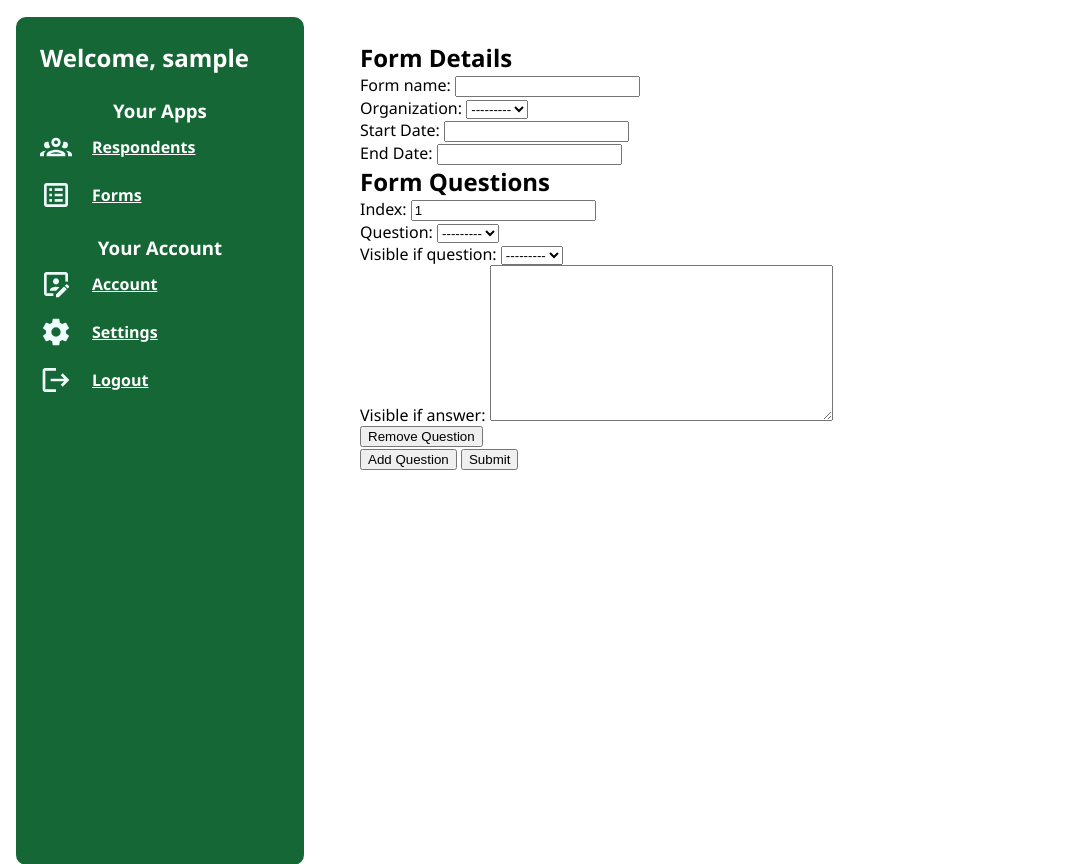
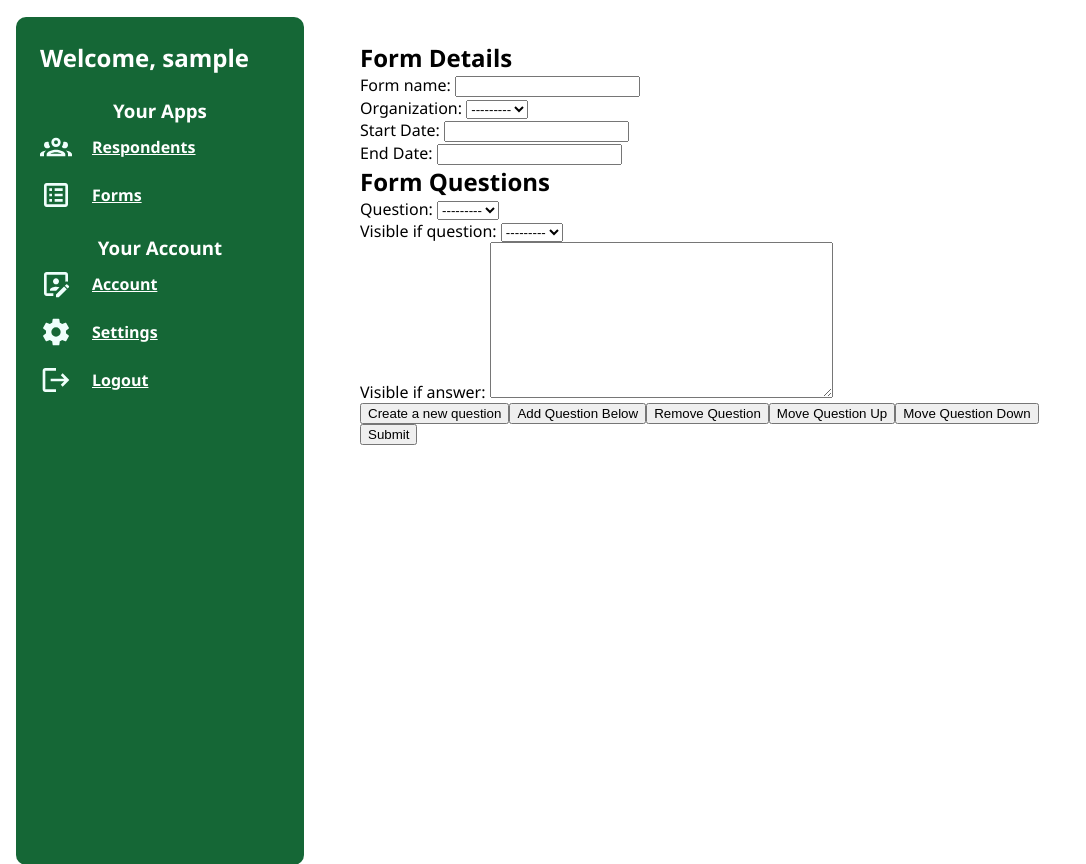
Before and after one commit to jayrosato/bonaso-data-viewer, a Django app: page /forms/new in a window 1280 px wide. Shown: the part 175-1039 px from the top of the page, without its empty margins (0-1086 px from the left). Run offline with Django 5.2, Linux system fonts and the light colour scheme; the visitor is signed in with stand-in values (Sample User, id 1); data that the repository does not hold is empty.

Commit message:
Updated Create/edit form view.
The create and edit form view is now much more useful. Users
can now move questions around, insert questions positionally,
and edit/create questions from the edit form menu (if no question is selected,
it will link the user to a create question view). A big challenge
with this is that to create or edit a question, you would
have to refresh the edit form page for it to take effect, which
would remove all the current edits.

```diff
--- a/backend/bdvBackend/forms/forms.py
+++ b/backend/bdvBackend/forms/forms.py
@@ -82,5 +82,5 @@ class FormQuestionForm(forms.ModelForm):
     class Meta:
         model = FormQuestion
         fields = [
-            'index', 'question', 'visible_if_question', 'visible_if_answer'
+            'question', 'visible_if_question', 'visible_if_answer'
         ]
--- a/backend/bdvBackend/forms/models.py
+++ b/backend/bdvBackend/forms/models.py
@@ -106,7 +106,7 @@ class FormQuestion(models.Model):
     class Meta:
         db_table_comment = 'Table containing a list of questions asked in a particular form.'
         ordering = ['form', 'question']
-        unique_together = ['form', 'question']
+        #unique_together = ['form', 'question']
 
 class Option(models.Model):
     question = models.ForeignKey(Question, on_delete=models.CASCADE)
--- a/backend/bdvBackend/forms/static/forms/editFormLogic.js
+++ b/backend/bdvBackend/forms/static/forms/editFormLogic.js
@@ -1,3 +1,4 @@
+//get cookie for csrf
 function getCookie(name) {
     let cookieValue = null;
     if (document.cookie && document.cookie !== '') {
@@ -15,33 +16,180 @@ function getCookie(name) {
 
 const csrftoken = getCookie('csrftoken');
 
-const div = document.querySelector('.questions');
+//question is thequestionsList that contains all of the form questions
+const questionsList = document.querySelector('.questions');
 
-const addQuestionButton = document.getElementById('add_question');
-addQuestionButton.onclick = () => addQuestion();
-const questions = document.getElementsByClassName('existing_question')
+//get the url for the question window
+const url = questionsList.getAttribute('url')
+console.log(url)
+//so that we can utilize Django forms (instead of building everything from scratch), html comes
+//prepopualted with at least one instance of the form built in.
+//but for it to be usable, it needs buttons allowing a user to remove it or adjust its position,
+//so add those buttons to each element that already exists (as indicated by it possessing the existing question class)
+const questions = document.getElementsByClassName('existing-question')
 Array.from(questions).forEach((q) => {
-    const removeOptionButton = document.createElement('button');
-    removeOptionButton.innerText = 'Remove Question';
-    removeOptionButton.onclick = () => {div.removeChild(q); index--};
-    q.appendChild(removeOptionButton);
+    const createQuestionButton = document.createElement('button');
+    createQuestionButton.innerText = 'Create a new question';
+    createQuestionButton.type = ('button');
+    createQuestionButton.onclick = () => createQWindow(q);
+    q.appendChild(createQuestionButton);
+
+    const addQuestionButton = document.createElement('button');
+    addQuestionButton.innerText = 'Add Question Below';
+    addQuestionButton.type = ('button');
+    addQuestionButton.onclick = () => addQuestion(q);
+    q.appendChild(addQuestionButton);
+
+    const removeQuestionButton = document.createElement('button');
+    removeQuestionButton.innerText = 'Remove Question';
+    removeQuestionButton.type = ('button');
+    removeQuestionButton.onclick = () => removeQuestion(q);
+    q.appendChild(removeQuestionButton);
+
+    const shiftQUpButton = document.createElement('button');
+    shiftQUpButton.innerText = 'Move Question Up';
+    shiftQUpButton.setAttribute('type', 'button');
+    shiftQUpButton.onclick = () => shiftQUp(q);
+    q.appendChild(shiftQUpButton);
+
+    const shiftQDownButton = document.createElement('button');
+    shiftQDownButton.innerText = 'Move Question Down';
+    shiftQDownButton.setAttribute('type', 'button');
+    shiftQDownButton.onclick = () => shiftQDown(q);
+    q.appendChild(shiftQDownButton);
+
 })
-let index = questions.length
-questions[0].querySelector('#id_index').value = 1
 
 
-function addQuestion(){
-    const questionDiv = document.getElementsByClassName('existing_question')[0].cloneNode(true);
-    const indexInput = questionDiv.querySelector('#id_index')
+//funciton to add a new quesiton by cloning a previous instance of a question
+function addQuestion(question){
+    //get the last existing question and clone it
+    const questionDiv = question.cloneNode(true);
 
-    div.appendChild(questionDiv);
+    //if this question had any values populated, set them to blank
+    const emptyQ = questionDiv.querySelectorAll('option[value=""]');
+    const selectedQ = questionDiv.querySelectorAll('option[selected=""]');
+    for(let i=0; i<emptyQ.length; i++){
+        if(emptyQ[i] != selectedQ[i]){
+            selectedQ[i].removeAttribute('selected');
+            emptyQ[i].setAttribute('selected', "");
+        };
+    };
+    const textArea = questionDiv.querySelectorAll('textarea');
+    for(let i=0; i<textArea.length; i++){
+        textArea[i].value = '';
+    }
 
-    const removeOptionButton = document.createElement('button');
-    removeOptionButton.innerText = 'Remove Question';
-    removeOptionButton.onclick = () => {div.removeChild(questionDiv); index--};
-    questionDiv.appendChild(removeOptionButton);
+    questionsList.insertBefore(questionDiv, question);
+    question.after(questionDiv);
 
-    index ++
-    indexInput.value = index
+    //for the purpose of reorganzing quesitons, each question is marked with an id of 'question-id'
+    //reset the index here
+    const allQuestions =questionsList.children;
+    for(let i=0; i<allQuestions.length; i++){
+       allQuestions[i].setAttribute('id', `question-${i+1}`);
+    };
+
+    //set the class to be a new question. This is'nt important, but it just helps when inspecting the document
+    questionDiv.setAttribute('class', 'new_question');
+
+    //add the question to thequestionsList containing the other questions
+
+    //this is a little annoying, but when cloning the previous questions, we also clone the buttons,
+    //which will not work. So remove those now and then replace them with ones that will work.
+    const buttons = questionDiv.querySelectorAll('button');
+    buttons.forEach((b) => questionDiv.removeChild(b));
+
+    //add the necessary buttons
+    const createQuestionButton = document.createElement('button');
+    createQuestionButton.innerText = 'Create a new question';
+    createQuestionButton.type = ('button');
+    createQuestionButton.onclick = () => createQWindow(questionDiv);
+    questionDiv.appendChild(createQuestionButton);
+
+    const addQuestionButton = document.createElement('button');
+    addQuestionButton.innerText = 'Add Question Below';
+    addQuestionButton.type = ('button');
+    addQuestionButton.onclick = () => addQuestion(questionDiv);
+    questionDiv.appendChild(addQuestionButton);
+
+    const removeQuestionButton = document.createElement('button');
+    removeQuestionButton.innerText = 'Remove Question';
+    removeQuestionButton.setAttribute('type', 'button');
+    removeQuestionButton.onclick = () => removeQuestion(questionDiv);
+    questionDiv.appendChild(removeQuestionButton);
+
+    const shiftQUpButton = document.createElement('button');
+    shiftQUpButton.innerText = 'Move Question Up';
+    shiftQUpButton.setAttribute('type', 'button');
+    shiftQUpButton.onclick = () => shiftQUp(questionDiv);
+    questionDiv.appendChild(shiftQUpButton);
+
+    const shiftQDownButton = document.createElement('button');
+    shiftQDownButton.innerText = 'Move Question Down';
+    shiftQDownButton.setAttribute('type', 'button');
+    shiftQDownButton.onclick = () => shiftQDown(questionDiv);
+    questionDiv.appendChild(shiftQDownButton);
 
 }
+
+//function to remove a question. The question argument passed is thequestionsList that contains the button
+//function also resets the index
+//also protects against a user removing all questions, since that would mess up the crappy cloning system we came up with
+function removeQuestion(question){
+    if(questionsList.children.length == 1){
+        console.log('A form must contain at least one question');
+        return;
+    };
+   questionsList.removeChild(question);
+    const allQuestions =questionsList.children;
+    for(let i=0; i< allQuestions.length; i++){
+       allQuestions[i].setAttribute('id', `question-${i+1}`);
+    };
+}
+
+//function that places a question above another one in the questionquestionsList. Also switches its id
+function shiftQUp(question){
+    let index = question.getAttribute('id');
+    index = index.split('-');
+    index = index[1];
+    index = parseInt(index);
+    if(index==1){
+        console.log('max uppage');
+        return;
+    }
+    const target = document.getElementById(`question-${index-1}`);
+    questionsList.insertBefore(question, target);
+    target.setAttribute('id', 'question-');
+    question.setAttribute('id', `question-${index-1}`);
+    target.setAttribute('id', `question-${index}`);
+}
+
+//function that places a question beneath another one in the questionquestionsList. Also switches id.
+function shiftQDown(question){
+    let index = question.getAttribute('id');
+    index = index.split('-');
+    index = index[1];
+    index = parseInt(index);
+
+    if(index== questionsList.children.length){
+        console.log('max downage');
+        return;
+    }
+    const target = document.getElementById(`question-${index+1}`);
+    questionsList.insertBefore(target, question);
+    target.setAttribute('id', 'question-');
+    question.setAttribute('id', `question-${index+1}`);
+    target.setAttribute('id', `question-${index}`);
+}
+
+function createQWindow(question){
+    const questionInput = question.querySelector('#id_question')
+    const selectedQuestion = questionInput.value;
+    if(selectedQuestion){
+        window.open(`/forms/questions/${selectedQuestion}/update`)
+    }
+    else{
+        window.open('/forms/questions/create')
+    }
+}
--- a/backend/bdvBackend/forms/templates/forms/create-form-all.html
+++ b/backend/bdvBackend/forms/templates/forms/create-form-all.html
@@ -4,17 +4,16 @@
 {% block content %}
 <div class="content">
     {% if perms.forms.edit_question %}
-    <form action="{% url 'forms:create-form' %}" method="post">
+    <form action="{% url 'forms:create-question' %}" method="post">
             {%csrf_token%}
             <h2>Form Details</h2>
             {{ form }}
             <h2>Form Questions</h2>
-            <div class="questions">
-                <div class="existing_question">
+            <div class="questions" url="{% url 'forms:create-question' %}">
+                <div id="question-1" class="existing-question">
                     {{ form_question }}
                 </div>
             </div>
-            <button id="add_question">Add Question</button>
             <button id="submit" type="submit" submit-url="{% url 'forms:create-form' %}">Submit</button>
         </form>
     {% endif %}
--- a/backend/bdvBackend/forms/templates/forms/update-form-all.html
+++ b/backend/bdvBackend/forms/templates/forms/update-form-all.html
@@ -11,12 +11,11 @@
             <h2>Form Questions</h2>
             <div class="questions">
                 {% for fq_form in form_question %}
-                    <div class="existing_question">
+                    <div id="question-{{ forloop.counter }}" class="existing-question">
                         {{ fq_form }}
                     </div>
                 {% endfor %}
             </div>
-            <button id="add_question" type="button">Add Question</button>
             <button id="submit" type="submit" submit-url="{% url 'forms:create-form' %}">Submit</button>
         </form>
     {% endif %}
--- a/backend/bdvBackend/forms/views.py
+++ b/backend/bdvBackend/forms/views.py
@@ -72,15 +72,14 @@ class CreateForm(LoginRequiredMixin, View):
             end_date = request.POST.get('end_date'),
             )
         form.save()
-        indexValues = request.POST.getlist('index')
         questionValues = request.POST.getlist('question')
         qLogicValues = request.POST.getlist('visible_if_question')
         aLogicValues = request.POST.getlist('visible_if_answer')
-        for i in range(len(indexValues)):
+        for i in range(len(questionValues)):
             if qLogicValues[i] != '':
                 formQ = FormQuestion(
                     form=form,
-                    index = indexValues[i],
+                    index = i,
                     question = get_object_or_404(Question, id=questionValues[i]),
                     visible_if_question = get_object_or_404(Question, id=qLogicValues[i]),
                     visible_if_answer = aLogicValues[i]
@@ -88,7 +87,7 @@ class CreateForm(LoginRequiredMixin, View):
             else:
                 formQ = FormQuestion(
                     form=form,
-                    index = indexValues[i],
+                    index = i,
                     question = get_object_or_404(Question, id=questionValues[i]),
                     visible_if_question = None,
                     visible_if_answer = None
@@ -118,26 +117,25 @@ class UpdateForm(LoginRequiredMixin, View):
         form.end_date = request.POST.get('end_date')
         form.save()
 
-        indexValues = request.POST.getlist('index')
         questionValues = request.POST.getlist('question')
         qLogicValues = request.POST.getlist('visible_if_question')
         aLogicValues = request.POST.getlist('visible_if_answer')
 
         existingQuestions = FormQuestion.objects.filter(form=form.id)
-        if len(existingQuestions) > len(indexValues):
-            for extra in existingQuestions[len(indexValues):]:
+        if len(existingQuestions) > len(questionValues):
+            for extra in existingQuestions[len(questionValues):]:
                 extra.delete()
 
-        for i in range(len(indexValues)):
+        for i in range(len(questionValues)):
             if i+1 <= len(existingQuestions):
                 formQ = existingQuestions[i]
                 if qLogicValues[i] != '':
-                    formQ.index = indexValues[i]
+                    formQ.index = i
                     formQ.question = get_object_or_404(Question, id=questionValues[i])
                     formQ.visible_if_question = get_object_or_404(Question, id=qLogicValues[i])
                     formQ.visible_if_answer = aLogicValues[i]
                 else:
-                    formQ.index = indexValues[i]
+                    formQ.index = i
                     formQ.question = get_object_or_404(Question, id=questionValues[i])
                     formQ.visible_if_question = None
                     formQ.visible_if_answer = None
@@ -145,7 +143,7 @@ class UpdateForm(LoginRequiredMixin, View):
                 if qLogicValues[i] != '':
                     formQ = FormQuestion(
                         form=form,
-                        index = indexValues[i],
+                        index = i,
                         question = get_object_or_404(Question, id=questionValues[i]),
                         visible_if_question = get_object_or_404(Question, id=qLogicValues[i]),
                         visible_if_answer = aLogicValues[i]
@@ -153,7 +151,7 @@ class UpdateForm(LoginRequiredMixin, View):
                 else:
                     formQ = FormQuestion(
                         form=form,
-                        index = indexValues[i],
+                        index = i,
                         question = get_object_or_404(Question, id=questionValues[i]),
                         visible_if_question = None,
                         visible_if_answer = None
```
Also changed, not shown: 1 other file.
